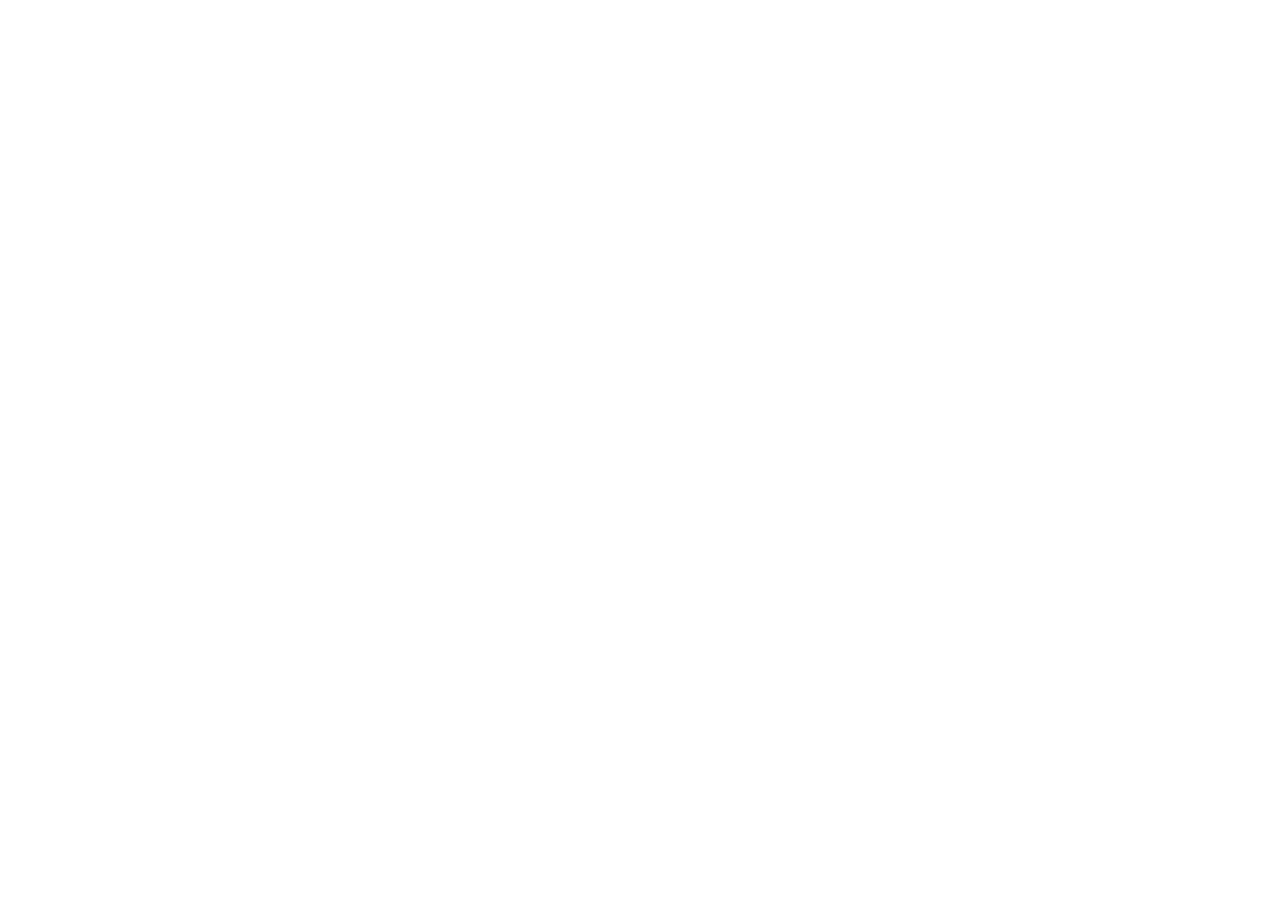
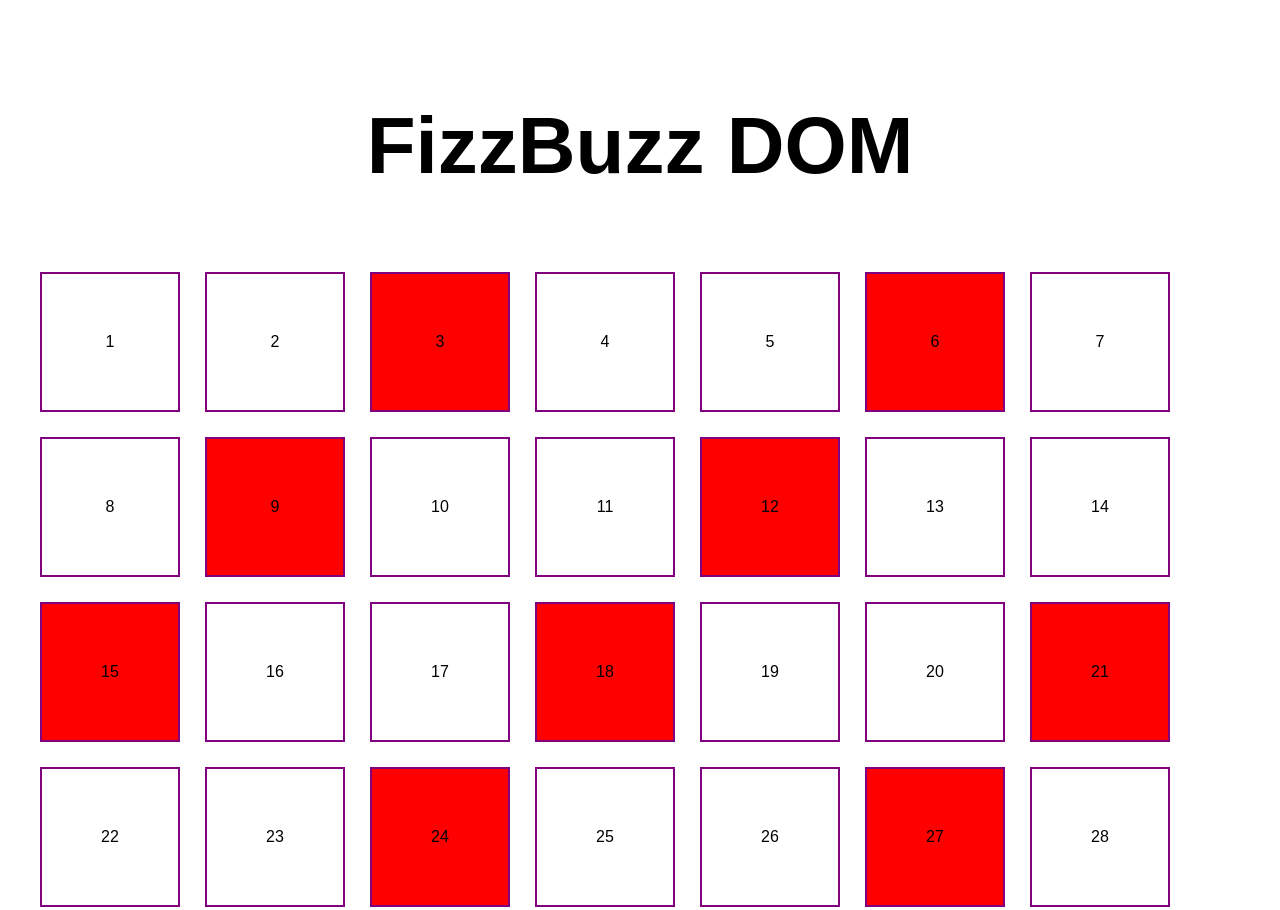
Before and after one commit to MiriamEvardi/js-fizzbuzz, a plain HTML site: page index.html in a window 1280 px wide. Shown: the top 910 px of the page. Before the commit the page ends 800 px from the top, so only its background shows below. Drawn offline with Linux system fonts and the light colour scheme.

Commit message:
base grid completed

```diff
--- a/css/style.css
+++ b/css/style.css
@@ -0,0 +1,41 @@
+* {
+    margin: 0;
+    padding: 0;
+    box-sizing: border-box;
+}
+
+body {
+    font-family: sans-serif;
+}
+
+.container {
+    max-width: 1200px;
+    margin-left: auto;
+    margin-right: auto;
+    padding: 100px 0;
+}
+
+h1 {
+    text-align: center;
+    font-size: 80px;
+    padding-bottom: 80px;
+}
+
+#grid {
+    display: flex;
+    flex-flow: row wrap;
+    gap: 25px;
+}
+
+.square {
+    display: flex;
+    justify-content: center;
+    align-items: center;
+    width: 140px;
+    height: 140px;
+    border: solid 2px purple;
+}
+
+.square.fizz {
+    background-color: red;
+}
--- a/index.html
+++ b/index.html
@@ -12,9 +12,11 @@
 <body>
     <div class="container">
 
+        <h1>FizzBuzz DOM</h1>
         <div id="grid">
 
         </div>
+
     </div>
 
 
--- a/js/script.js
+++ b/js/script.js
@@ -4,8 +4,25 @@
 
 
 //memorizzo la costante della griglia
-//creo il codice da ripetere da 1 a 100 e li stampo in pagina
-// (IF) voglio che i multipli di 3 abbiano stampato "Fizz" al posto del numero
+const gridElement = document.querySelector("#grid");
+
+//creo il codice da ripetere da 1 a 100
+for (let i = 1; i <= 100; i++) {
+
+    //creo dei quadrati nell'HTML
+    const squareElement = document.createElement("div");
+
+    //li stampo in pagina
+    gridElement.append(squareElement);
+    squareElement.className = "square";
+    squareElement.innerHTML = i;
+
+    // (IF) voglio che i multipli di 3 abbiano stampato "Fizz" al posto del numero
+    if (i % 3 == 0) {
+        squareElement.className += " fizz";
+    }
+}
+
 // (ELSE) voglio che i multipli di 5 abbiano stampato "Buzz"
 // (ELSE IF) voglio che sia i multipli di 3 che di 5 abbiano stampato "FizzBuzz"
 // (invertire ELSE con ELSE IF?)
```
